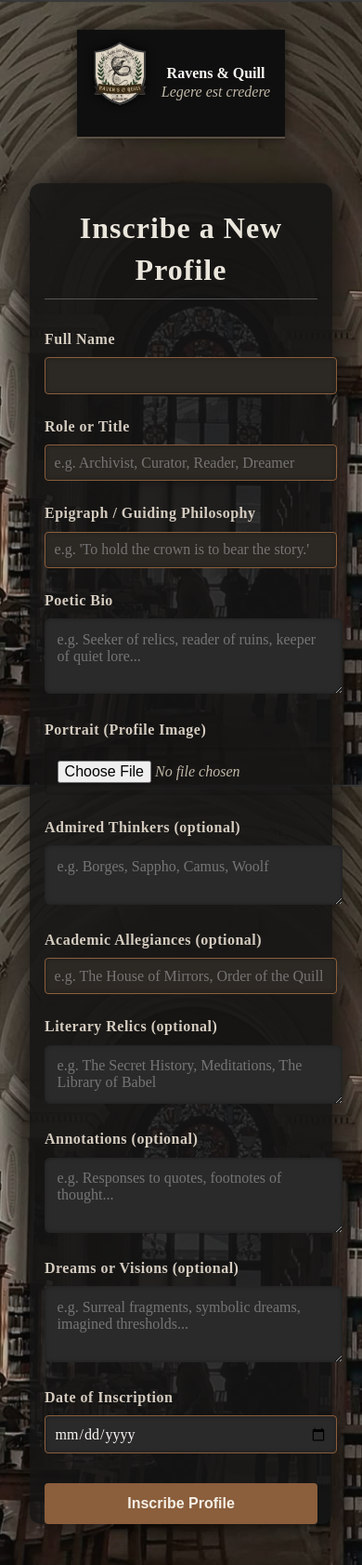
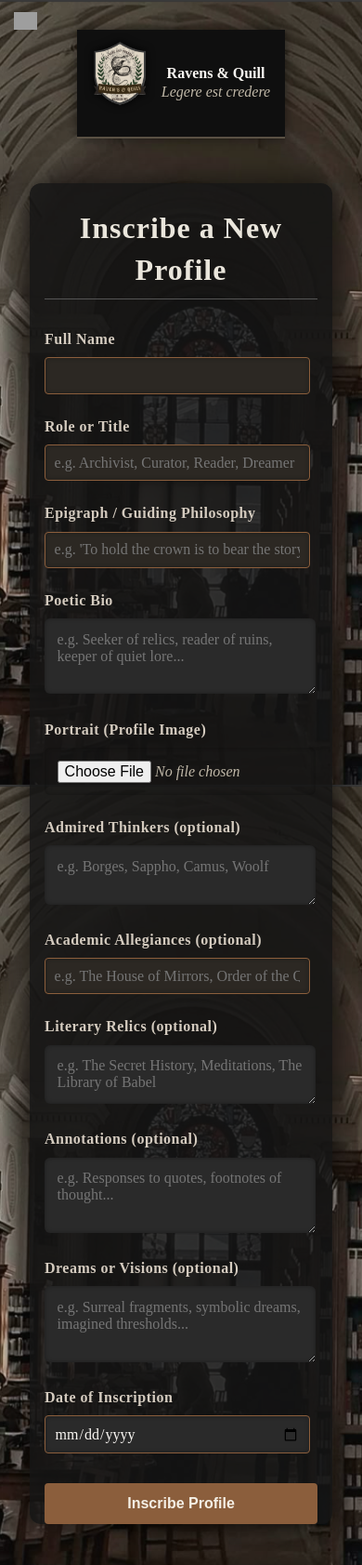
Before and after one commit to rubymeaddows/Ravensandquill, a Flask app: page /create-profile in a window 390 px wide. Shown: the top 1683 px of the page at 93% size. Run offline with Flask 3, Linux system fonts and the light colour scheme; the visitor is signed in with stand-in values (Sample User, id 1); parts of the project's set-up code (start-up, migrations or seed data) failed here and were passed over; grey boxes are pictures that could not be loaded.

Commit message:
Update create_profile.html

```diff
--- a/templates/create_profile.html
+++ b/templates/create_profile.html
@@ -6,6 +6,87 @@
   <meta name="viewport" content="width=device-width, initial-scale=1.0">
   <link rel="stylesheet" href="{{ url_for('static', filename='style.css') }}">
 </head>
+</body>
+<style>
+
+/* Hide checkbox */
+.sidebar-checkbox { display: none; }
+
+/* Toggle hidden on desktop */
+.sidebar-toggle { display: none; }
+
+/* Mobile only */
+@media (max-width: 768px) {
+  .sidebar-toggle {
+    position: fixed;
+    top: 10px; left: 15px;
+    width: 25px; height: 25px;
+    cursor: pointer;
+    z-index: 5000; /* above header */
+    display: flex;
+    align-items: center;
+    justify-content: center;
+  }
+  .sidebar-toggle img {
+    width: 100%; height: 100%;
+    object-fit: contain;
+    transition: transform 0.3s ease;
+  }
+  .sidebar-toggle img:hover {
+    transform: scale(1.1);
+  }
+
+  .sidebar {
+    position: fixed;
+    top: 0; left: -100%;
+    width: 60%; height: 100%;
+    background: #111;
+    transition: left 0.3s ease;
+    z-index: 4000;
+    padding: 20px;
+    font-size: 1rem;
+    color: #fff;
+  }
+  .sidebar-checkbox:checked ~ .sidebar {
+    left: 0;
+  }
+
+.form-scroll input, .form-scroll textarea {
+    width: 90%;
+    padding: 0.85rem;
+    margin-top: 0.5rem;
+    border: none;
+    border-radius: 6px;
+    font-family: 'Cormorant Garamond', serif;
+    font-size: 1rem;
+    background-color: #2a2a2a;
+    color: #f9f6f2;
+    box-shadow: inset 0 0 5px rgba(0, 0, 0, 0.3);
+    transition: background-color 0.3s
+ease, box-shadow 0.3s
+ease;
+  }
+form input[type="text"], form input[type="date"], form textarea, form select {
+    width: 90%;
+    padding: 0.6rem;
+    margin-top: 0.5rem;
+    background-color: #2c2823;
+    color: #dcd8d2;
+    border: 1px solid #8b5e3c;
+    border-radius: 4px;
+    font-family: 'Cormorant Garamond', serif;
+    font-size: 1rem;
+}
+}
+</style>
+</head>
+<body>
+
+<input type="checkbox" id="sidebar-toggle-checkbox" class="sidebar-checkbox">
+<label for="sidebar-toggle-checkbox" class="sidebar-toggle">
+  <img src="static/toggle-icon.png" alt="Menu">
+</label>
+
 <body class="auth-page">
 
   <header class="site-header">
```
